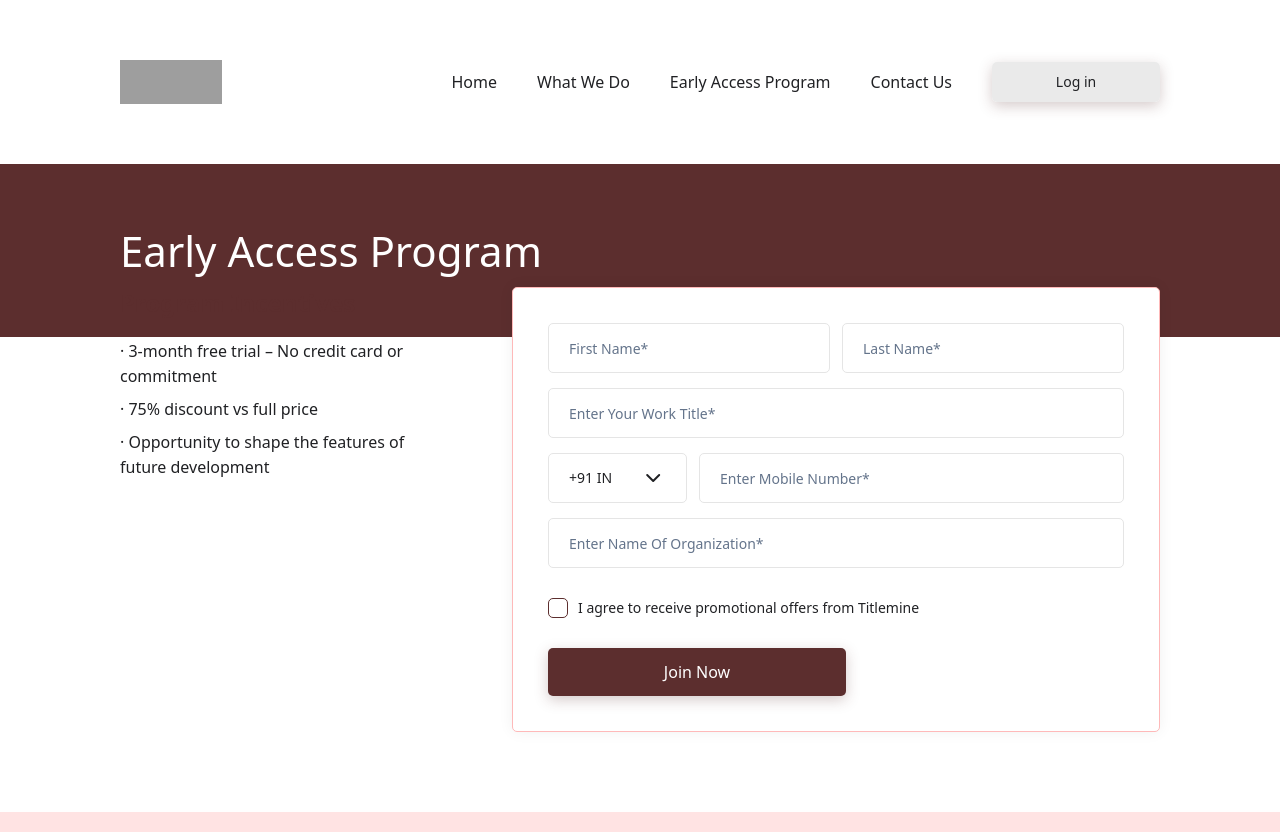
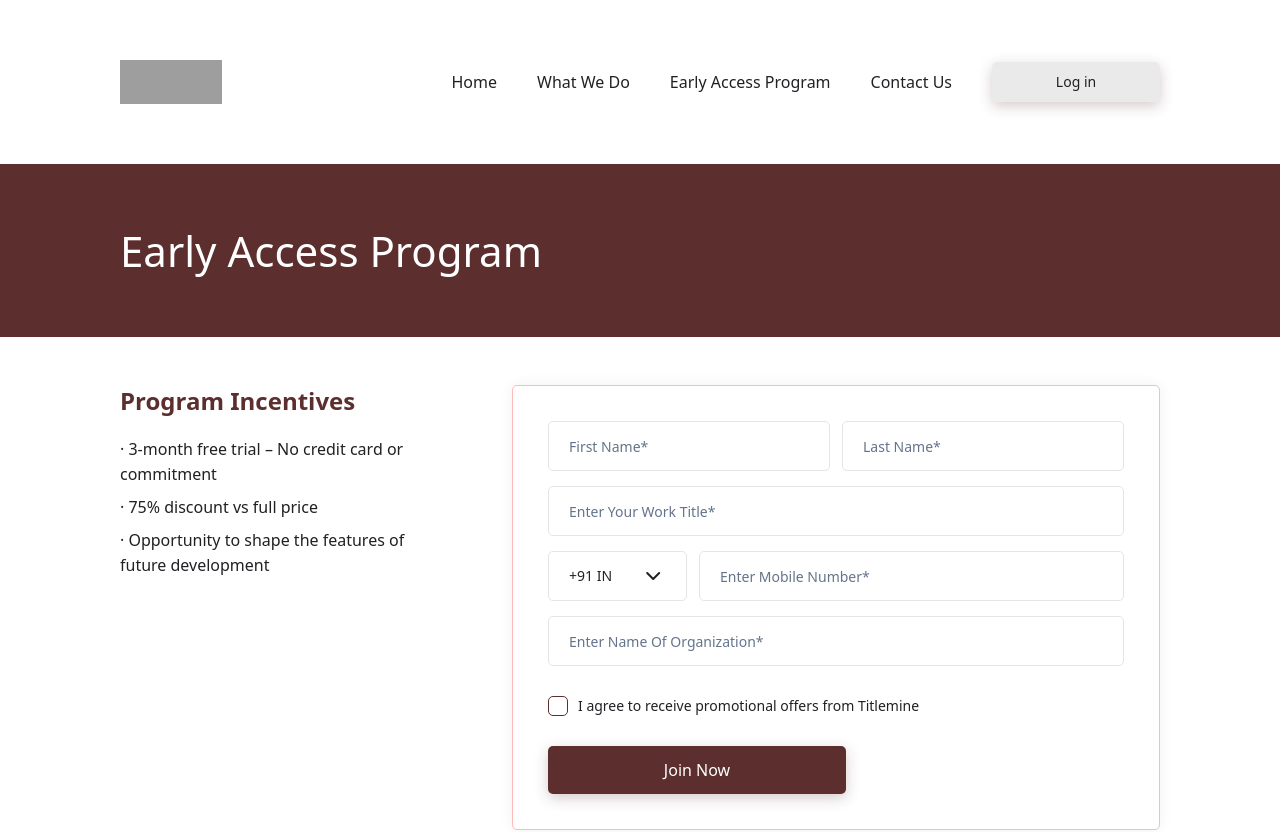
Before and after one commit to Aniketc01/p-560618, a React (Vite) app: page / in a window 1280 px wide. Shown: the top 832 px of the page. Built offline with nearby package versions, Linux system fonts and the light colour scheme; grey boxes are pictures that could not be loaded.

Commit message:
Fix: Adjust spacing and background
Adjust spacing between program incentives and the early access program section.

```diff
--- a/src/components/EarlyAccessForm.tsx
+++ b/src/components/EarlyAccessForm.tsx
@@ -21,7 +21,7 @@ export const EarlyAccessForm = () => {
   };
 
   return (
-    <div className="flex gap-[72px] px-[120px] py-0 mb-20 max-md:flex-col max-md:px-[60px] max-md:py-0 max-sm:px-5 max-sm:py-0 max-sm:mb-10">
+    <div className="flex gap-[72px] px-[120px] py-0 mt-12 mb-20 max-md:flex-col max-md:px-[60px] max-md:py-0 max-md:mt-6 max-sm:px-5 max-sm:py-0 max-sm:mb-10 max-sm:mt-4">
       <div className="flex-1">
         <h2 className="text-2xl font-semibold text-[#5C2E2E] mb-5 max-sm:text-xl">
           Program Incentives
--- a/src/pages/Index.tsx
+++ b/src/pages/Index.tsx
@@ -13,7 +13,7 @@ const Index = () => {
           Early Access Program
         </section>
 
-        <div className="mt-[-50px]">
+        <div>
           <EarlyAccessForm />
         </div>
       </main>
```
